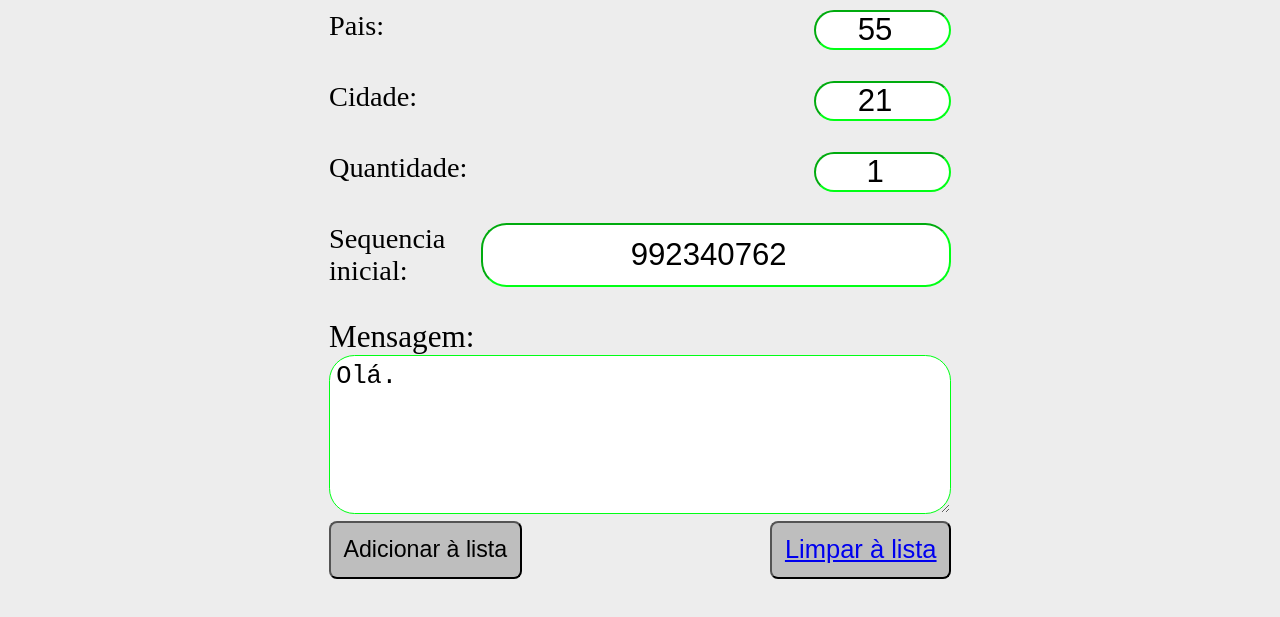
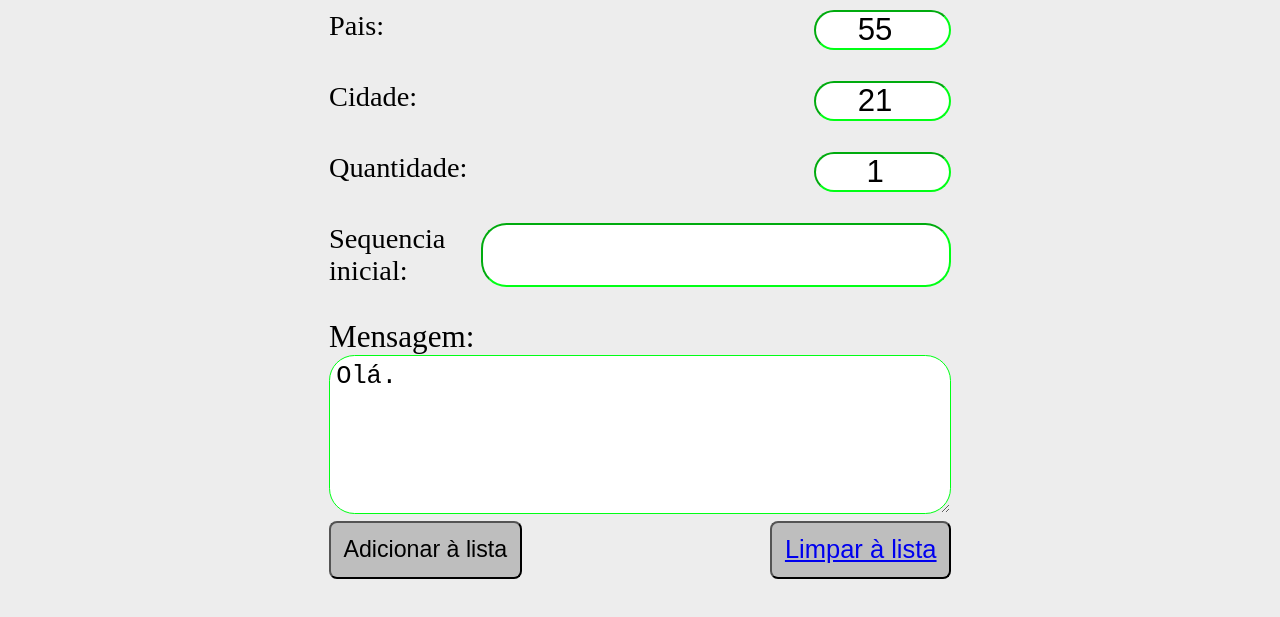
Before and after one commit to 01Juan/CelZap, a plain HTML site: page index.html in a window 1280 px wide. Shown: the part 250-867 px from the top of the page. Drawn offline with Linux system fonts and the light colour scheme.

Commit message:
Update index.html

```diff
--- a/index.html
+++ b/index.html
@@ -31,8 +31,8 @@
       <div class="camposPreenchimento">
         <span class="subTitulos">Pais:<input type="number" class="pais" min="1" value="55"></span>
         <span class="subTitulos">Cidade:<input type="number" class="cidade" min="1" value="21"></span>
-        <span class="subTitulos">Quantidade:<input type="number" class="quantidade" min="1" value="1"></span>
-        <span class="subTitulos">Sequencia inicial:<input type="number" class="sequencia" value="992340762"></span>
+        <span class="subTitulos">Quantidade:<input type="number" class="quantidade" min="1" value="1" style="display=none"></span>
+        <span class="subTitulos">Sequencia inicial:<input type="number" class="sequencia"></span>
         <!--
         <span class="subTitulos">Msg:<input type="string" class="msg" value="Olá. "></span>
         -->
```
